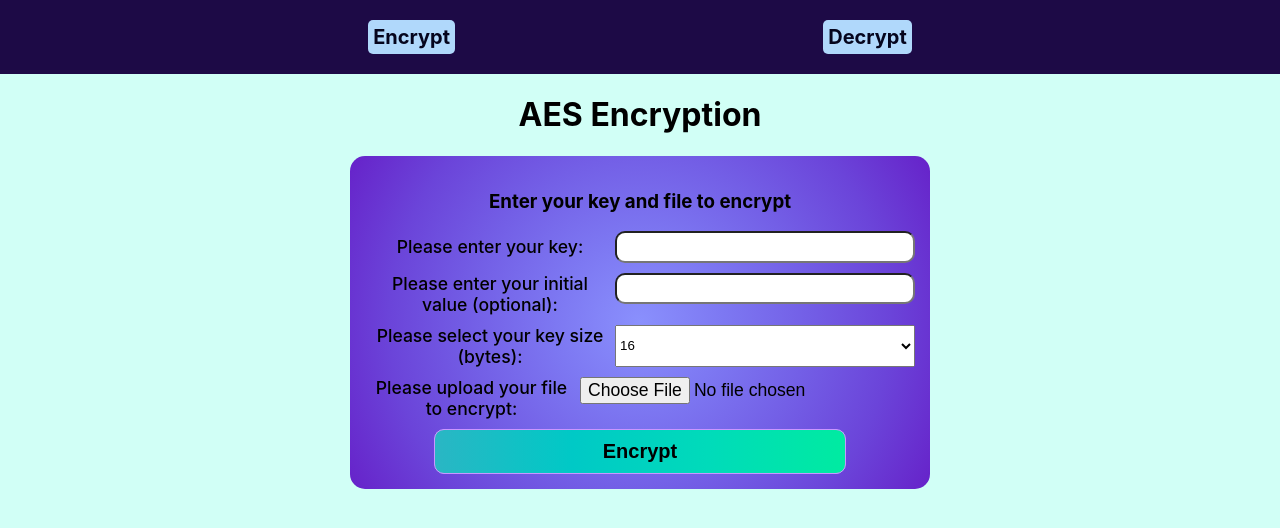
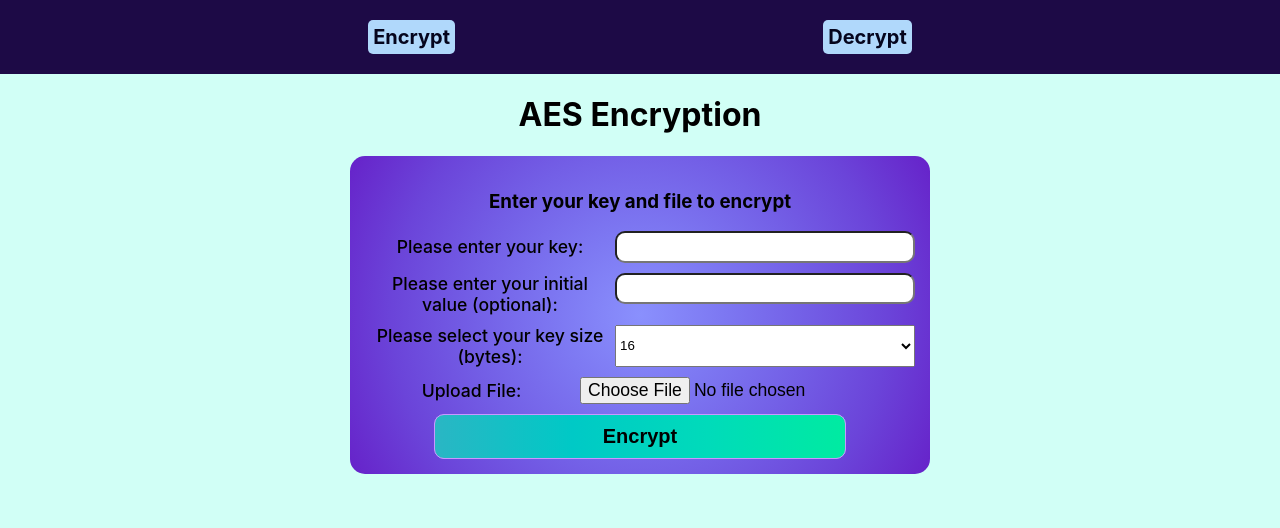
Before and after one commit to Chiazhe/cryptography-project, a React (Create React App) app in the folder frontend/: page / in a window 1280 px wide. Shown: the top 528 px of the page. Built offline with nearby package versions, Linux system fonts and the light colour scheme; the HTML template or start-up script is replaced by a standard one.

Commit message:
Update EncryptPage.js

```diff
--- a/frontend/src/Pages/EncryptPage.js
+++ b/frontend/src/Pages/EncryptPage.js
@@ -133,7 +133,7 @@ function MainPage() {
             </select>
           </div>
           <div className="content">
-            <label for="file">Please upload your file to encrypt:</label>
+            <label for="file">Upload File:</label>
             <input
               id="file"
               type="file"
```
